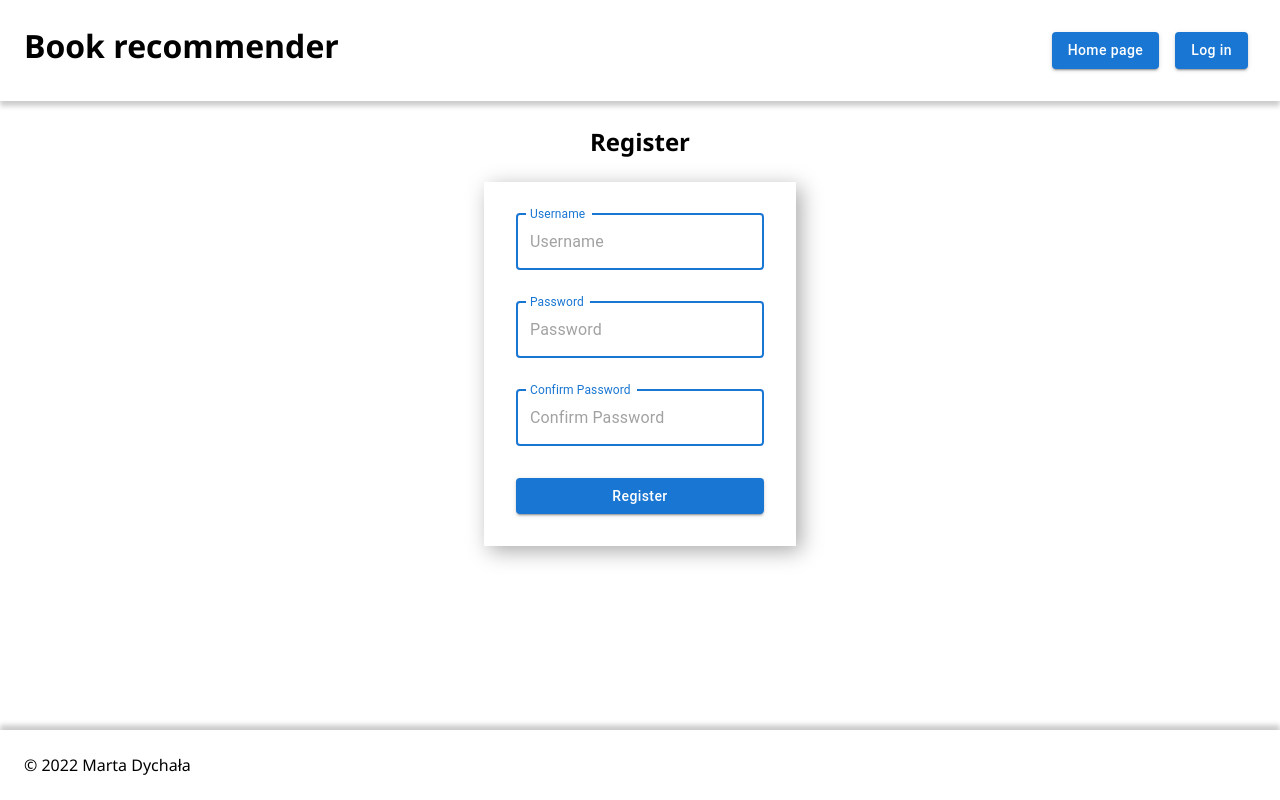
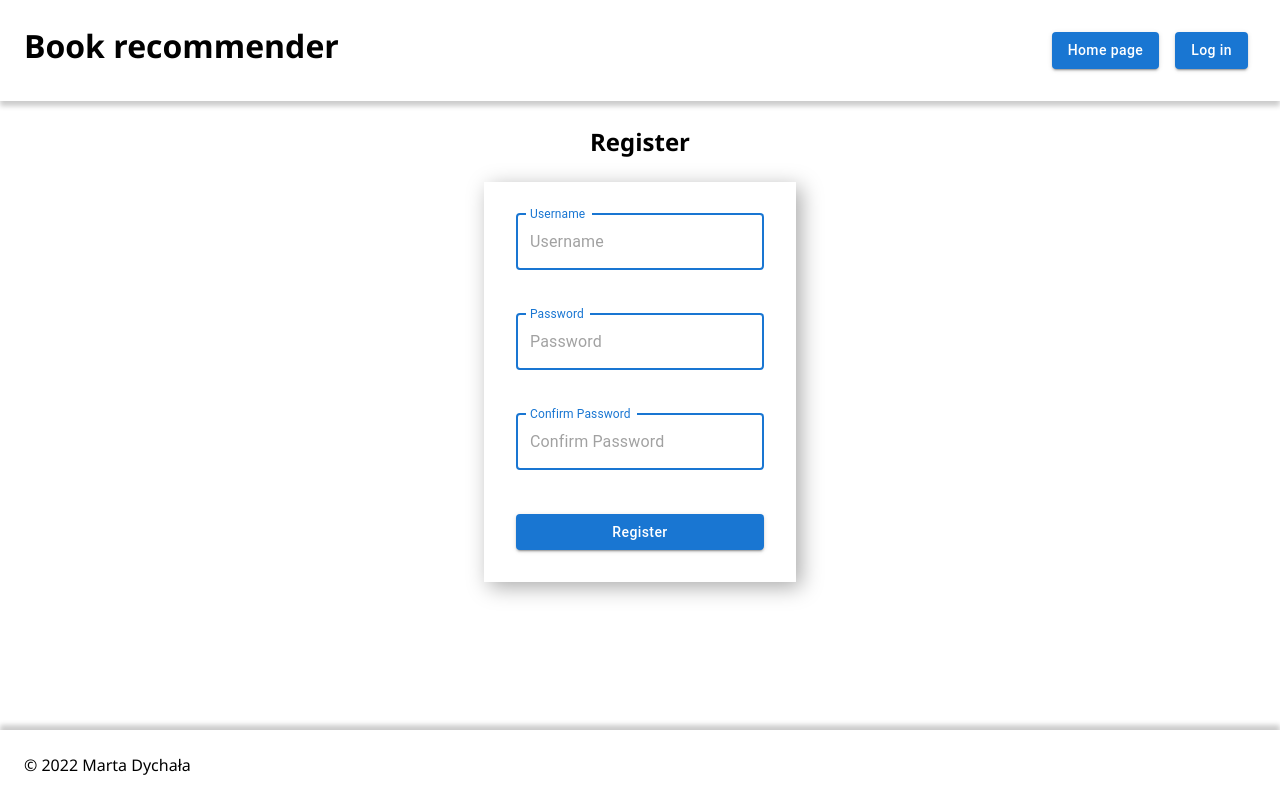
Before and after one commit to mardyc754/book-recommendation, a Next.js app in the folder frontend/: page /register in a window 1280 px wide. Built offline with nearby package versions, Linux system fonts and the light colour scheme.

Commit message:
Add validation to register page

```diff
--- a/frontend/package.json
+++ b/frontend/package.json
@@ -21,9 +21,11 @@
     "@types/react-dom": "18.0.9",
     "axios": "^1.2.1",
     "cors": "^2.8.5",
+    "formik": "^2.2.9",
     "next": "13.0.7",
     "react": "18.2.0",
     "react-dom": "18.2.0",
-    "typescript": "4.9.4"
+    "typescript": "4.9.4",
+    "yup": "^0.32.11"
   }
 }
--- a/frontend/src/components/BookInfo.tsx
+++ b/frontend/src/components/BookInfo.tsx
@@ -1,7 +1,8 @@
 import * as React from 'react';
 import Link from 'next/link';
 import { Stack, Box, Button, Typography } from '@mui/material';
-import { getBookById, getAllBooks, BookDetails } from '../features/BackendAPI';
+import { BookDetails } from 'types';
+import { getBookById, getAllBooks } from 'features/BackendAPI';
 import StarRating from './StarRating';
 
 type BookInfoProps = {
--- a/frontend/src/features/BackendAPI.ts
+++ b/frontend/src/features/BackendAPI.ts
@@ -1,19 +1,6 @@
 import axios, { AxiosResponse } from 'axios';
 const BACKEND_BASE_URL = 'http://localhost:8080/';
-
-type Book = {
-  ISBN: string;
-  title: string;
-  author: string;
-  year: { low: number; high: number };
-  publisher: string;
-  imageURL: string;
-};
-
-export type BookDetails = {
-  numOfRatings: { low: number; high: number };
-  rating: number;
-} & Book;
+import { BookDetails, User } from 'types';
 
 const fetcher = axios.create({
   baseURL: BACKEND_BASE_URL,
@@ -31,3 +18,10 @@ export const getBookById = async (
 ): Promise<AxiosResponse<BookDetails>> => {
   return await fetcher.get(`/books/${isbn}`);
 };
+
+export const createUser = async (
+  username: string,
+  password: string
+): Promise<AxiosResponse<User>> => {
+  return await fetcher.post(`/auth/register`, { username, password });
+};
--- a/frontend/src/pages/index.tsx
+++ b/frontend/src/pages/index.tsx
@@ -1,11 +1,10 @@
 import * as React from 'react';
-import Image from 'next/image';
-// import styles from '../styles/Home.module.css';
 import { Stack, Select, MenuItem } from '@mui/material';
 
 import PageWrapper from '../components/PageWrapper/PageWrapper';
 import BookInfo from 'components/BookInfo';
-import { BookDetails, getBookById, getAllBooks } from '../features/BackendAPI';
+import { getAllBooks } from '../features/BackendAPI';
+import { BookDetails } from 'types';
 
 export default function Home({ books }: { books: BookDetails[] }) {
   return (
--- a/frontend/src/pages/register.tsx
+++ b/frontend/src/pages/register.tsx
@@ -1,45 +1,107 @@
+import * as Yup from 'yup';
 import { Grid, Button, TextField, Stack } from '@mui/material';
+import { useFormik } from 'formik';
 import PageWrapper from '../components/PageWrapper/PageWrapper';
 import PageHeader from 'components/PageHeader';
+import { createUser } from 'features/BackendAPI';
+
+const validationSchema = Yup.object({
+  username: Yup.string()
+    .required('Username is required')
+    .min(6, 'Username too short')
+    .max(28, 'Username too long'),
+  password: Yup.string()
+    .required('Password is required')
+    .min(6, 'Password too short')
+    .max(28, 'Password too long'),
+  passwordConfirm: Yup.string()
+    .required('Password is required')
+    .min(6, 'Password too short')
+    .max(28, 'Password too long')
+});
 
 const Register = () => {
+  const formik = useFormik({
+    initialValues: {
+      username: '',
+      password: '',
+      passwordConfirm: ''
+    },
+    validationSchema,
+    onSubmit: async (values) => {
+      console.log(values);
+      const { username, password, passwordConfirm } = values;
+      if (password !== passwordConfirm) {
+        alert('Passwords do not match');
+        return;
+      }
+
+      await createUser(username, password)
+        .then((res) => {
+          alert(`User account for ${res.data.username} created successfully`);
+        })
+        .catch((err) => {
+          alert(err.response.data.message);
+        });
+    }
+  });
+
   return (
     <PageWrapper>
       <PageHeader title="Register" />
       <Stack sx={{ alignItems: 'center' }}>
-        <Stack sx={{ boxShadow: '5px 5px 20px #aaa', padding: '32px' }}>
-          <form
-          // onSubmit={formik.handleSubmit}
-          >
+        <Stack
+          sx={{
+            boxShadow: '5px 5px 20px #aaa',
+            padding: '32px',
+            marginBottom: '32px'
+          }}
+        >
+          <form onSubmit={formik.handleSubmit}>
             <Grid container spacing={4} columns={1} sx={{ display: 'grid' }}>
-              <Grid item xs={1}>
+              <Grid item xs={1} height="100px">
                 <TextField
                   label="Username"
                   placeholder="Username"
                   focused
                   name="username"
-                  // onChange={formik.handleChange}
+                  onChange={formik.handleChange}
                 />
+                <Grid>
+                  <p style={{ color: 'red', fontSize: '12px' }}>
+                    {formik.errors.username}
+                  </p>
+                </Grid>
               </Grid>
-              <Grid item xs={1}>
+              <Grid item xs={1} height="100px">
                 <TextField
                   label="Password"
                   placeholder="Password"
                   name="password"
                   type="password"
                   focused
-                  // onChange={formik.handleChange}
+                  onChange={formik.handleChange}
                 />
+                <Grid>
+                  <p style={{ color: 'red', fontSize: '12px' }}>
+                    {formik.errors.password}
+                  </p>
+                </Grid>
               </Grid>
-              <Grid item xs={1}>
+              <Grid item xs={1} height="100px">
                 <TextField
                   label="Confirm Password"
                   placeholder="Confirm Password"
                   name="passwordConfirm"
                   type="password"
                   focused
-                  // onChange={formik.handleChange}
+                  onChange={formik.handleChange}
                 />
+                <Grid>
+                  <p style={{ color: 'red', fontSize: '12px' }}>
+                    {formik.errors.passwordConfirm}
+                  </p>
+                </Grid>
               </Grid>
               <Grid item xs={1}>
                 <Button
--- /dev/null
+++ b/frontend/src/types/index.ts
@@ -0,0 +1,19 @@
+export type Book = {
+  ISBN: string;
+  title: string;
+  author: string;
+  year: { low: number; high: number };
+  publisher: string;
+  imageURL: string;
+};
+
+export type BookDetails = {
+  numOfRatings: { low: number; high: number };
+  rating: number;
+} & Book;
+
+export type User = {
+  id: number;
+  username: string;
+  password: string;
+};
```
Also changed, not shown: frontend/src/pages/books/[id].tsx (+3 -5 lines), frontend/src/pages/login.tsx (+19 -4 lines), 2 other files (tests, documents, lock files or other folders).
